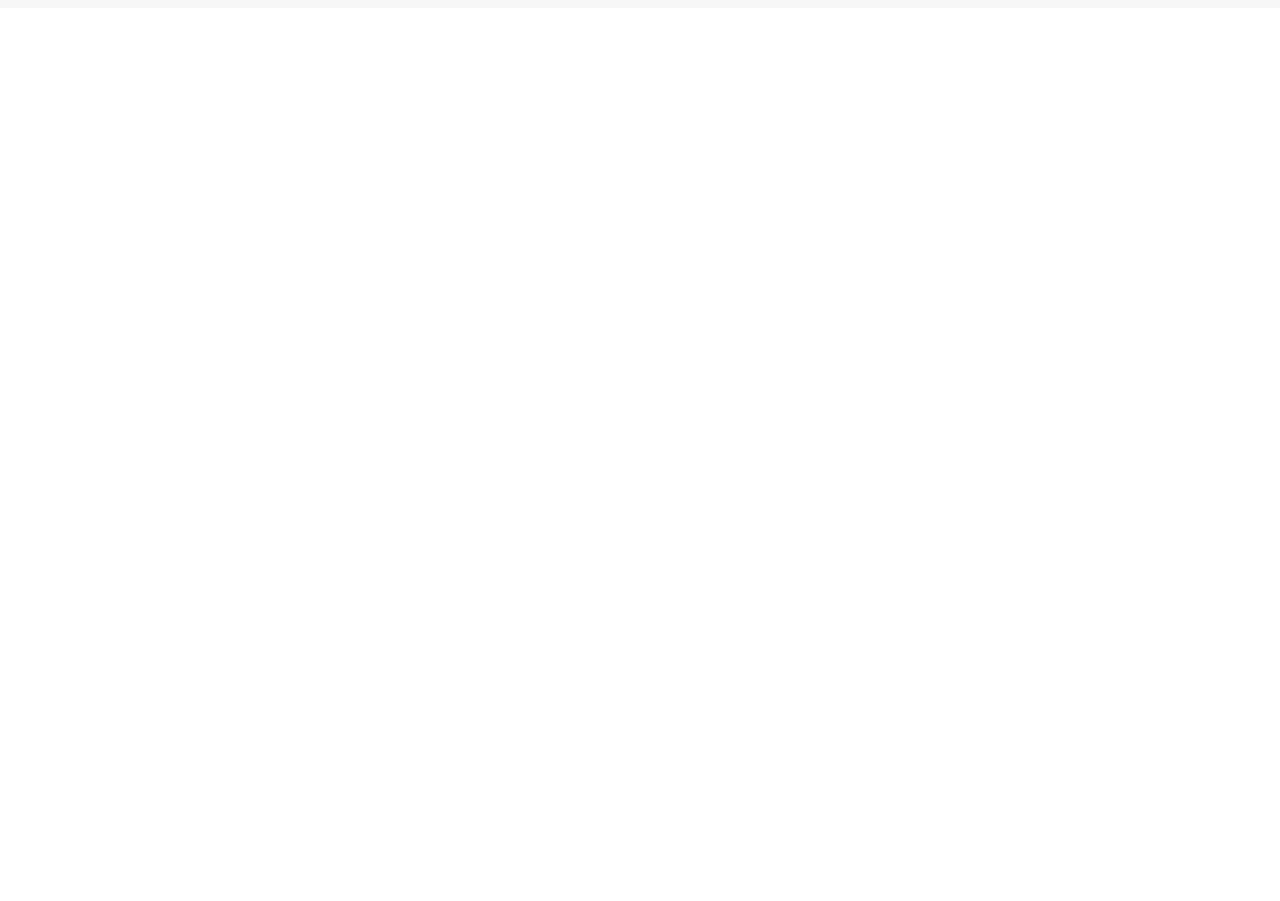
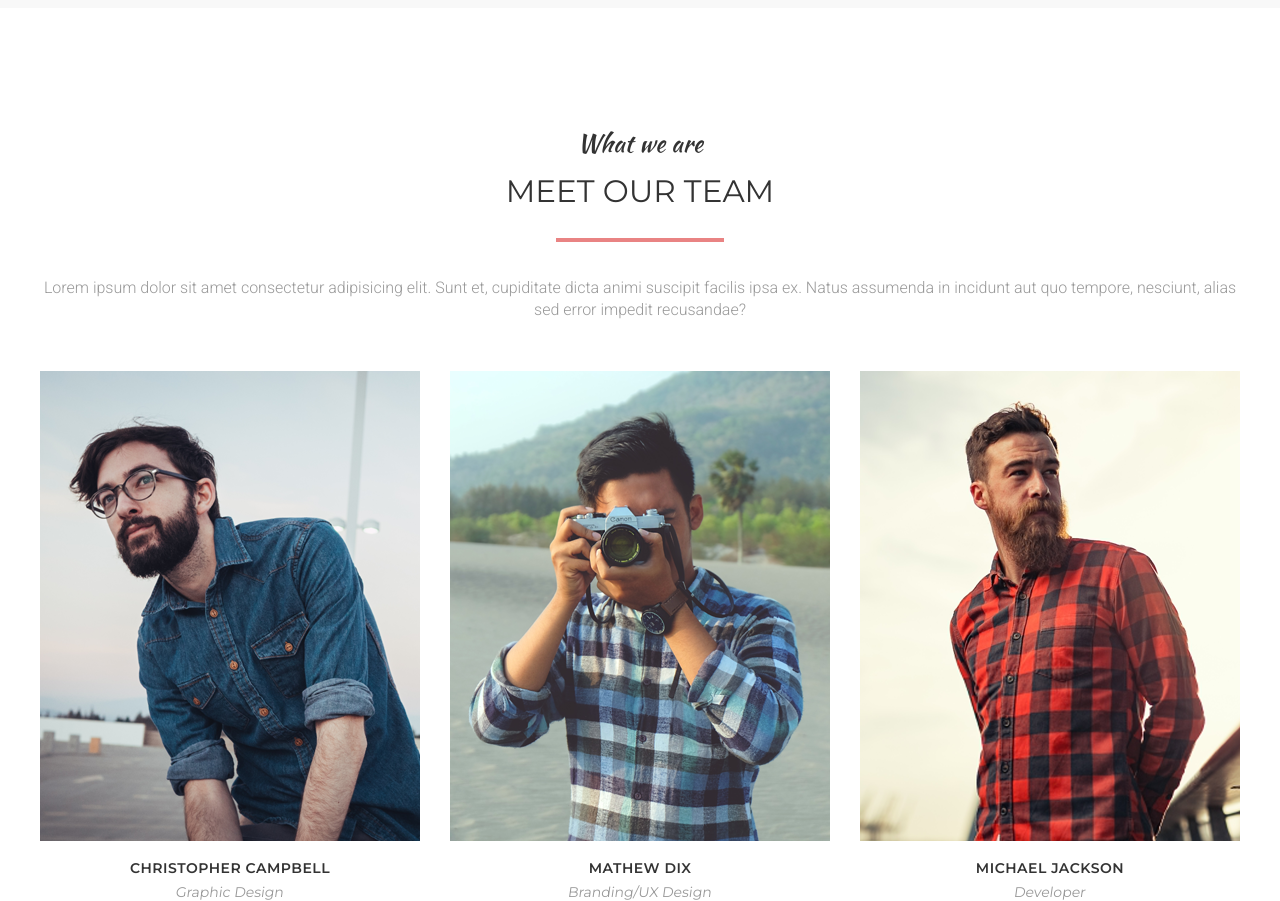
Before and after one commit to TranDangKhoi/mogo-project, a React (Create React App) app in the folder mogo-project/: page /#/ in a window 1280 px wide. Shown: the part 4240-5141 px from the top of the page. Before the commit the page ends 4248 px from the top, so only its background shows below. Built offline with nearby package versions, Linux system fonts and the light colour scheme.

Commit message:
:+1:: Finish our team on desktop

```diff
--- a/mogo-project/src/components/aboutus/about-us.scss
+++ b/mogo-project/src/components/aboutus/about-us.scss
@@ -19,22 +19,9 @@
   }
   &-item {
     position: relative;
-    box-shadow: 0px 2px 0px 0px transparent;
-    -webkit-box-shadow: 0px 2px 0px 0px transparent;
-    -moz-box-shadow: 0px 2px 0px 0px transparent;
-    transition: all 200ms ease-in-out;
-    transform: translate(0rem, 0rem);
-    &:hover {
-      transform: translate(-0.6rem, -0.6rem);
-      box-shadow: 8px 10px 0px 2px $tertiary-color;
-      -webkit-box-shadow: 8px 10px 0px 2px $tertiary-color;
-      -moz-box-shadow: 8px 10px 0px 2px $tertiary-color;
-      .about-content {
-        opacity: 1;
-        visibility: visible;
-      }
-    }
+    @include cardHoverEffect();
   }
+
   &-img {
     width: 100%;
     height: 100%;
@@ -42,11 +29,7 @@
   &-content {
     @include absoluteCenter(both);
     @include size(100%);
-    background: linear-gradient(
-      to bottom,
-      rgba($primary-color, 0.8),
-      rgba($secondary-color, 0.8)
-    );
+    @include linearGradientOverlay();
     z-index: 2;
     color: white;
     @include flexbox(center, center, column, wrap);
--- /dev/null
+++ b/mogo-project/src/components/team/Team.js
@@ -0,0 +1,51 @@
+import React from "react";
+import Container from "../container/Container";
+import Paragraph from "../paragraph/Paragraph";
+import "./team.scss";
+import { TeamData } from "./TeamData";
+const Team = () => {
+  return (
+    <div className="team">
+      <Container>
+        <Paragraph caption={"What we are"} title={"Meet our team"}>
+          Lorem ipsum dolor sit amet consectetur adipisicing elit. Sunt et,
+          cupiditate dicta animi suscipit facilis ipsa ex. Natus assumenda in
+          incidunt aut quo tempore, nesciunt, alias sed error impedit
+          recusandae?
+        </Paragraph>
+        <div className="team-list">
+          {TeamData.length > 0 &&
+            TeamData.map((item) => (
+              <div className="team-item" key={item.id}>
+                <div className="team-main">
+                  <img src={item.avatar} alt="Avatar" />
+                  <div className="team-social">
+                    <ul className="team-social-list">
+                      <li className="team-social-item">
+                        <i className="fa-brands fa-facebook-f"></i>
+                      </li>
+                      <li className="team-social-item">
+                        <i className="fa-brands fa-twitter"></i>
+                      </li>
+                      <li className="team-social-item">
+                        <i className="fa-brands fa-pinterest-p"></i>
+                      </li>
+                      <li className="team-social-item">
+                        <i className="fa-brands fa-instagram"></i>
+                      </li>
+                    </ul>
+                  </div>
+                </div>
+                <div className="team-info">
+                  <span className="team-name">{item.name}</span>
+                  <span className="team-job">{item.job}</span>
+                </div>
+              </div>
+            ))}
+        </div>
+      </Container>
+    </div>
+  );
+};
+
+export default Team;
--- /dev/null
+++ b/mogo-project/src/components/team/TeamData.js
@@ -0,0 +1,23 @@
+import MathewDixAvatar from "../../assets/img-team1.png";
+import ChristopherAvatar from "../../assets/img-team2.png";
+import MichaelAvatar from "../../assets/img-team3.png";
+export const TeamData = [
+  {
+    id: 1,
+    avatar: MathewDixAvatar,
+    name: "Christopher Campbell",
+    job: "Graphic Design",
+  },
+  {
+    id: 2,
+    avatar: ChristopherAvatar,
+    name: "Mathew Dix",
+    job: "Branding/UX Design",
+  },
+  {
+    id: 3,
+    avatar: MichaelAvatar,
+    name: "Michael Jackson",
+    job: "Developer",
+  },
+];
--- /dev/null
+++ b/mogo-project/src/components/team/team.scss
@@ -0,0 +1,64 @@
+@import "../../helper/styles";
+
+.team {
+  margin-top: 3rem;
+  &-list {
+    @include flexbox(center, space-between);
+    column-gap: 3rem;
+  }
+  &-main {
+    position: relative;
+    @include cardHoverEffect();
+    @include flexbox(center, flex-start, column);
+  }
+  &-info {
+    margin-top: 2rem;
+    > * {
+      display: block;
+      text-align: center;
+    }
+  }
+  &-item {
+    cursor: pointer;
+  }
+  &-name {
+    color: $title-color;
+    font-weight: 600;
+    text-transform: uppercase;
+    font-size: 1.4rem;
+    letter-spacing: 0.5px;
+  }
+  &-job {
+    color: $text-color;
+    margin-top: 1rem;
+    transform: skew(-8deg);
+  }
+  &-social {
+    @include absoluteCenter(both);
+    @include linearGradientOverlay();
+    @include size(100%);
+    @include flexbox(center, center);
+    opacity: 0;
+    visibility: hidden;
+    transition: all 200ms ease-in-out;
+    z-index: 2;
+    &-list {
+      @include flexbox(center);
+    }
+    &-item {
+      padding: 2rem;
+      background: $secondary-color;
+      transition: all 100ms ease-in-out;
+      i {
+        color: $primary-color;
+        font-size: 2rem;
+      }
+      &:hover {
+        background: $primary-color;
+        i {
+          color: white;
+        }
+      }
+    }
+  }
+}
--- a/mogo-project/src/helper/_mixins.scss
+++ b/mogo-project/src/helper/_mixins.scss
@@ -114,3 +114,36 @@
     border-radius: $scrollbarBorderRadius;
   }
 }
+
+// hover effect
+
+@mixin cardHoverEffect() {
+  box-shadow: 0px 2px 0px 0px transparent;
+  -webkit-box-shadow: 0px 2px 0px 0px transparent;
+  -moz-box-shadow: 0px 2px 0px 0px transparent;
+  transition: all 200ms ease-in-out;
+  transform: translate(0rem, 0rem);
+  &:hover {
+    transform: translate(-0.6rem, -0.6rem);
+    box-shadow: 8px 10px 0px 2px $tertiary-color;
+    -webkit-box-shadow: 8px 10px 0px 2px $tertiary-color;
+    -moz-box-shadow: 8px 10px 0px 2px $tertiary-color;
+    > * {
+      opacity: 1;
+      visibility: visible;
+    }
+  }
+}
+// linear gradient overlay
+@mixin linearGradientOverlay(
+  $direction: to bottom,
+  $firstColor: $primary-color,
+  $secondColor: $secondary-color,
+  $opacity: 0.7
+) {
+  background: linear-gradient(
+    $direction,
+    rgba($firstColor, $opacity),
+    rgba($secondColor, $opacity)
+  );
+}
--- a/mogo-project/src/pages/homepage/Homepage.js
+++ b/mogo-project/src/pages/homepage/Homepage.js
@@ -7,6 +7,7 @@ import Quote from "../../components/quote/Quote";
 import Services from "../../components/services/Services";
 import WhatWeDo from "../../components/whatwedo/WhatWeDo";
 import quoteImage from "../../assets/img-quote.png";
+import Team from "../../components/team/Team";
 const Homepage = () => {
   return (
     <>
@@ -21,6 +22,7 @@ const Homepage = () => {
           "Lorem ipsum dolor sit amet consectetur adipisicing elit.Veritatis neque accusantium repellat dolor, voluptates ametquasi iure excepturi natus recusandae facere sint expeditacorrupti, necessitatibus labore non sunt voluptate animi."
         }
       ></Quote>
+      <Team></Team>
     </>
   );
 };
```
